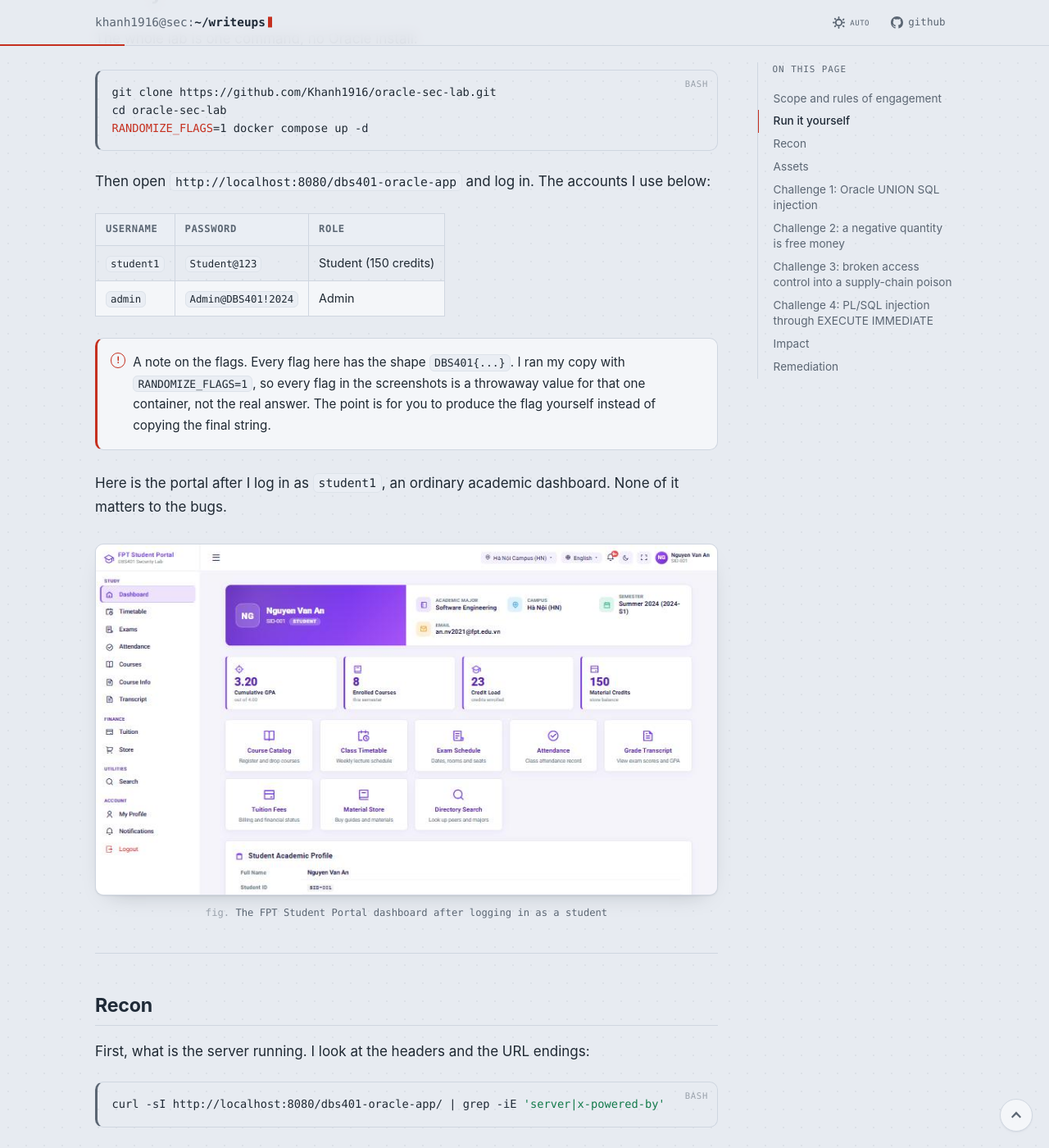
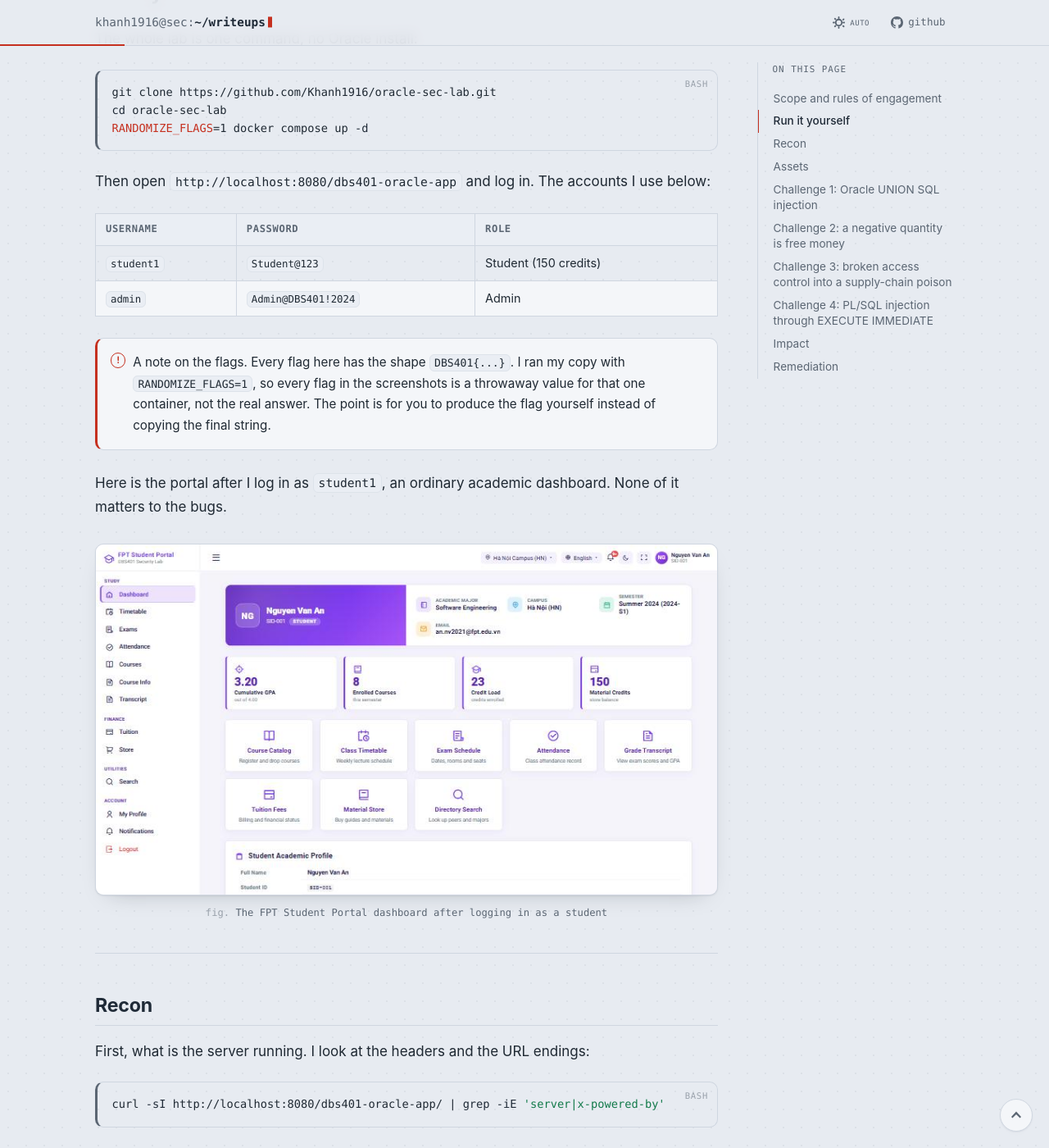
Before and after one commit to Khanh1916/notes, a Jekyll site: the page built from _posts/2026-11-13-oracle-sec-lab-walkthrough.md, in a window 1280 px wide and 1400 px high, scrolled down 1737 px. Shown: the whole window at 82% size. Built offline with Jekyll 4.4.1, drawn with Linux system fonts in a browser that asks for light colours.

Commit message:
Let tables fill the column, and version the assets
Tables were shrinking to their content because the scroll fallback made them
block boxes; site.js now wraps each one so the table itself stays a table.
The table of contents reads a heading without its anchor link, and the CSS
and JS carry the build time so a change reaches readers on the next load.

```diff
--- a/_includes/footer.html
+++ b/_includes/footer.html
@@ -18,4 +18,4 @@
 
 <div class="lightbox" id="lightbox" hidden><img src="" alt=""></div>
 
-<script src="{{ '/assets/js/site.js' | relative_url }}" defer></script>
+<script src="{{ '/assets/js/site.js' | relative_url }}?v={{ site.time | date: '%s' }}" defer></script>
--- a/_includes/head.html
+++ b/_includes/head.html
@@ -25,7 +25,7 @@
 
   <link rel="icon" href="{{ '/assets/favicon.svg' | relative_url }}" type="image/svg+xml">
   <link rel="alternate" type="application/atom+xml" title="{{ site.title }}" href="{{ '/feed.xml' | relative_url }}">
-  <link rel="stylesheet" href="{{ '/assets/css/main.css' | relative_url }}">
+  <link rel="stylesheet" href="{{ '/assets/css/main.css' | relative_url }}?v={{ site.time | date: '%s' }}">
 
   <script>
     /* set the theme before first paint so there is no flash */
--- a/assets/css/main.css
+++ b/assets/css/main.css
@@ -486,8 +486,14 @@ hr { border: 0; border-top: 1px solid var(--border); margin: 2.5rem 0; }
 .prose table {
   width: 100%; border-collapse: collapse;
   margin: 1.5rem 0; font-size: .9rem;
-  display: block; overflow-x: auto;
+  display: block; overflow-x: auto; /* no-JS fallback */
 }
+/* site.js wraps each table so it can scroll without shrinking to its content */
+.prose .table-wrap {
+  overflow-x: auto; -webkit-overflow-scrolling: touch;
+  margin: 1.5rem 0;
+}
+.prose .table-wrap > table { display: table; margin: 0; overflow: visible; }
 .prose th, .prose td {
   padding: .55rem .75rem; text-align: left;
   border: 1px solid var(--border);
--- a/assets/js/site.js
+++ b/assets/js/site.js
@@ -96,6 +96,15 @@
       pre.appendChild(b);
     });
 
+    /* wide tables scroll inside a wrapper instead of shrinking to content */
+    prose.querySelectorAll("table").forEach(function (t) {
+      if (t.parentNode.classList.contains("table-wrap")) return;
+      var w = d.createElement("div");
+      w.className = "table-wrap";
+      t.parentNode.insertBefore(w, t);
+      w.appendChild(t);
+    });
+
     /* alt text becomes a caption; the screenshot becomes a figure */
     prose.querySelectorAll("p > img").forEach(function (img) {
       var p = img.parentNode;
@@ -138,7 +147,9 @@
           li.className = "lvl-" + h.tagName.charAt(1);
           var a = d.createElement("a");
           a.href = "#" + h.id;
-          a.textContent = (h.textContent || "").replace(/#$/, "").trim();
+          a.textContent = [].filter.call(h.childNodes, function (n) {
+            return !(n.nodeType === 1 && n.classList.contains("anchor"));
+          }).map(function (n) { return n.textContent; }).join("").trim();
           li.appendChild(a);
           list.appendChild(li);
           seen.push({ h: h, a: a });
```
